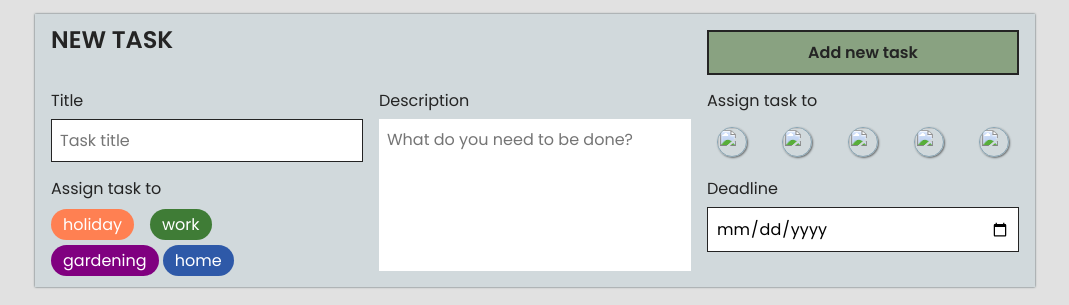
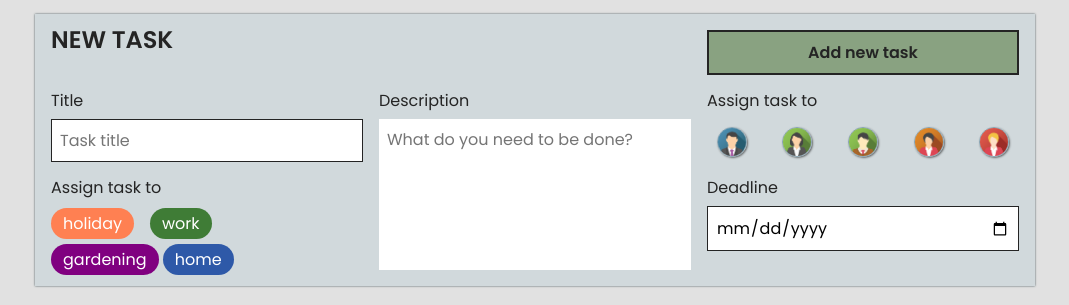
Before and after one commit to crolette/Projet-JS---To-Do-List-DragAndDrop, a plain HTML site: page index.html in a window 1280 px wide. Shown: the part 86-391 px from the top of the page, without its empty margins (105-1174 px from the left). Drawn offline with Linux system fonts and the light colour scheme; the site is published under a folder, as on GitHub Pages, so addresses that start at the root find nothing.

Commit message:
Update index.html

```diff
--- a/index.html
+++ b/index.html
@@ -45,7 +45,7 @@
                 value="avatar1"
                 class="input__todo--hide"
               />
-              <img src="/images/avatar1.png" class="img__assignee" alt="" />
+              <img src="./images/avatar1.png" class="img__assignee" alt="" />
             </label>
             <label class="label__assignee">
               <input
@@ -54,7 +54,7 @@
                 value="avatar2"
                 class="input__todo--hide"
               />
-              <img src="/images/avatar2.png" class="img__assignee" alt="" />
+              <img src="./images/avatar2.png" class="img__assignee" alt="" />
             </label>
             <label class="label__assignee">
               <input
@@ -63,7 +63,7 @@
                 value="avatar3"
                 class="input__todo--hide"
               />
-              <img src="/images/avatar3.png" class="img__assignee" alt="" />
+              <img src="./images/avatar3.png" class="img__assignee" alt="" />
             </label>
             <label class="label__assignee">
               <input
@@ -72,7 +72,7 @@
                 value="avatar4"
                 class="input__todo--hide"
               />
-              <img src="/images/avatar4.png" class="img__assignee" alt="" />
+              <img src="./images/avatar4.png" class="img__assignee" alt="" />
             </label>
             <label class="label__assignee">
               <input
@@ -81,7 +81,7 @@
                 value="avatar5"
                 class="input__todo--hide"
               />
-              <img src="/images/avatar5.png" class="img__assignee" alt="" />
+              <img src="./images/avatar5.png" class="img__assignee" alt="" />
             </label>
           </div>
 
```
